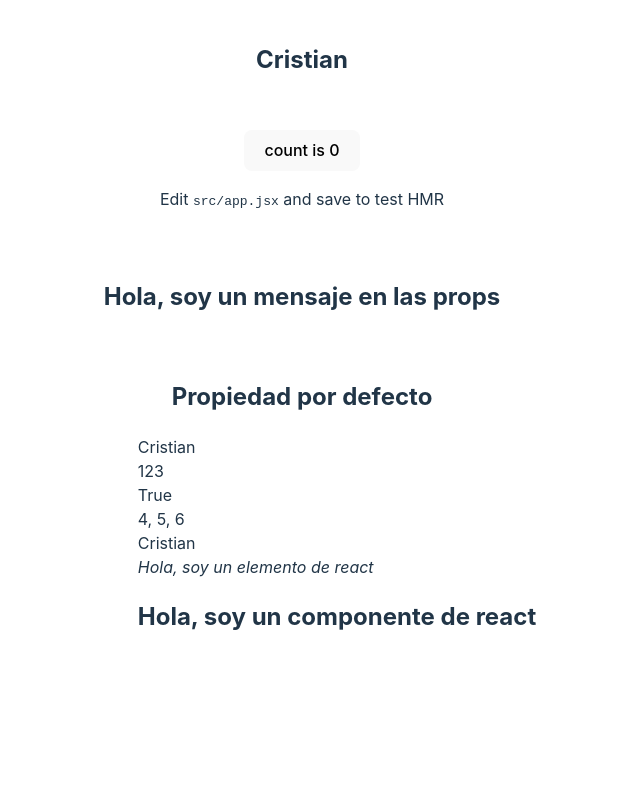
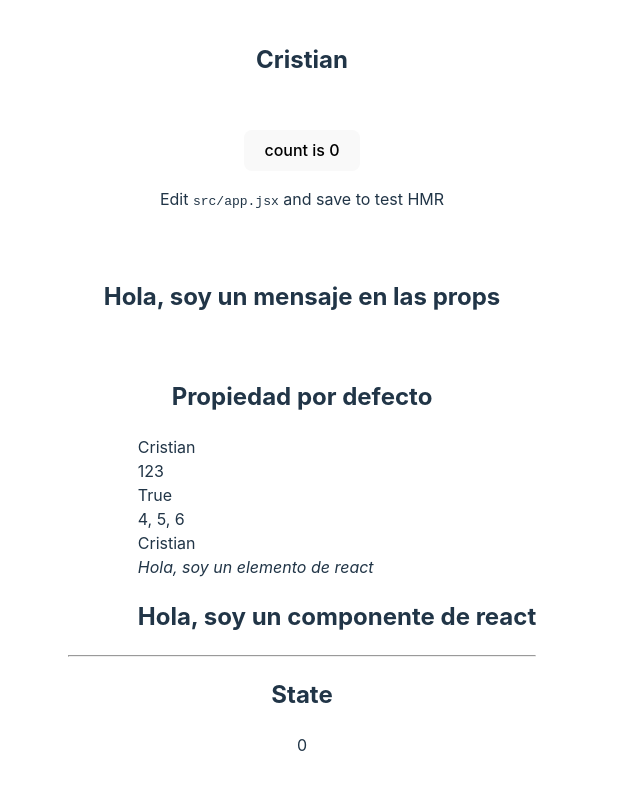
Before and after one commit to CristianLopez3/reactjs-practice, a React (Vite) app: page / in a window 1280 px wide. Shown: the part 265-1054 px from the top of the page, without its empty margins (338-978 px from the left). Before the commit the page ends 952 px from the top, so only its background shows below. Built offline with nearby package versions, Linux system fonts and the light colour scheme.

Commit message:
add state

```diff
--- a/src/app.jsx
+++ b/src/app.jsx
@@ -5,6 +5,7 @@
 import './app.css';
 import Componente from './components/Componente';
 import Propiedades from './components/Propiedades';
+import Estado from './components/Estado';
 
 export function App() {
   const [count, setCount] = useState(0)
@@ -41,6 +42,8 @@
          elementReact = {<i>Hola, soy un elemento de react</i>}
          componentReact = {<Componente msg="Hola, soy  un componente de react"/>}
          />
+         <hr />
+         <Estado />
       </section>
     </>
   )
--- /dev/null
+++ b/src/components/Estado.js
@@ -0,0 +1,41 @@
+import React, {Component} from "react";
+
+function estadoHijo(props){
+  return (
+    <>
+      <div>
+        <p>{props.contadorHijo}</p>
+      </div>
+    </>
+  )
+}
+
+export default class Estado extends Component {
+
+  constructor(props){
+    super(props);
+    this.state = {
+      contador: 0
+    }
+
+    setInterval(() => {
+      this.setState({
+        contador: this.state.contador + 1
+      })
+    }, 1000)
+
+  }
+
+  render(){
+    return (
+      <>
+        <div>
+          <h2>State</h2>
+          <p>{this.state.contador}</p>
+          <estadoHijo contadorHijo = {this.state.contador} />
+        </div>
+      </>
+    );
+  }
+
+}
```
Also changed, not shown: 1 other file (tests, documents, lock files or other folders).
